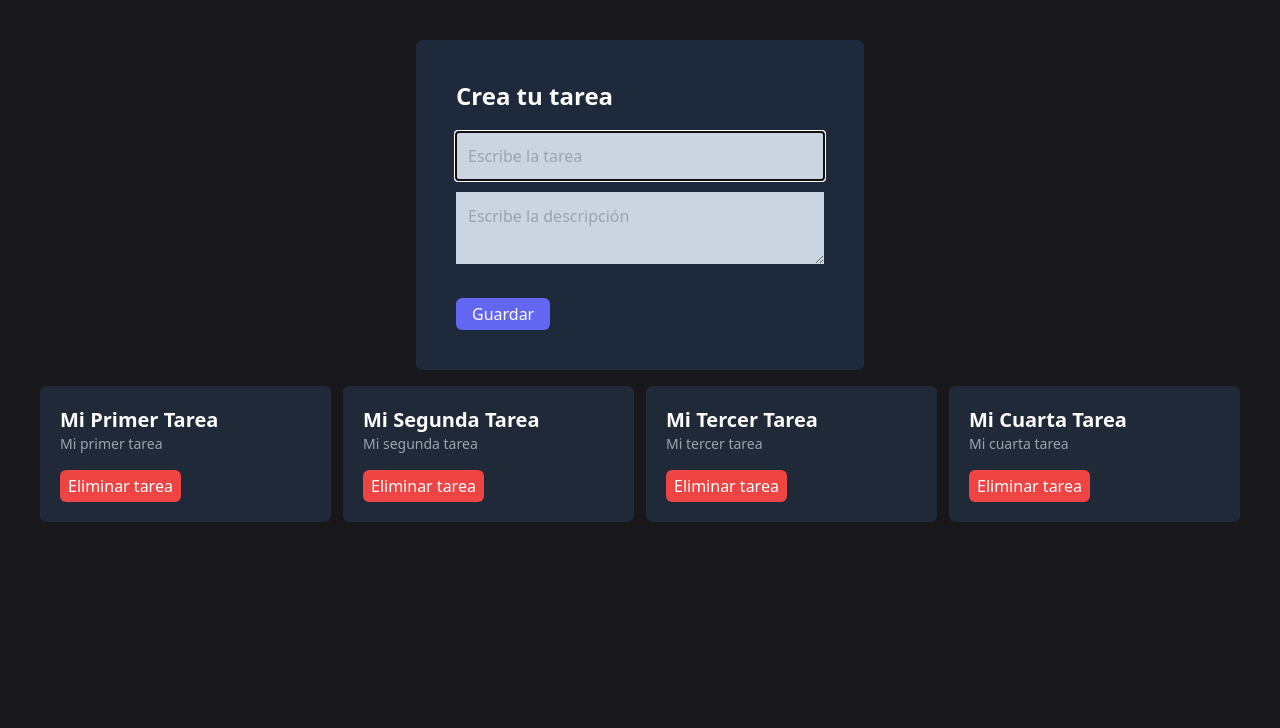
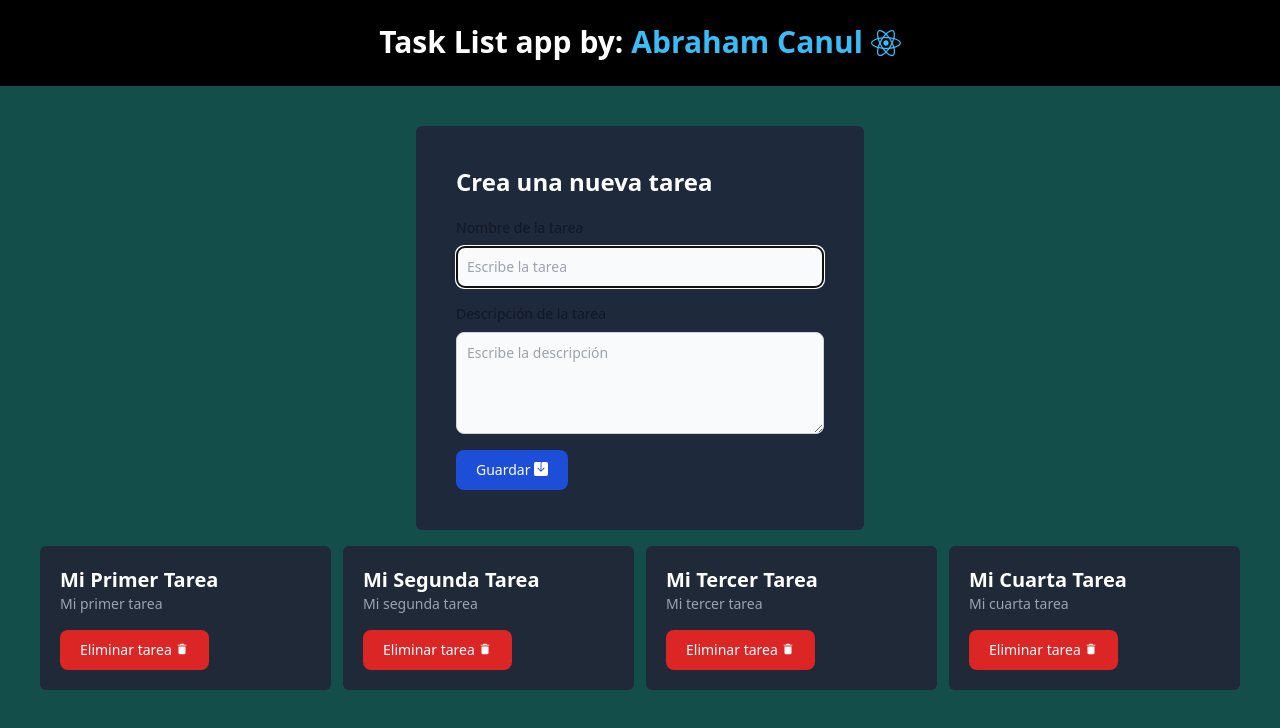
Before and after one commit to AbrahamCanul-Abe/react-tasks-app, a React (Vite) app: page / in a window 1280 px wide. Shown: the top 728 px of the page. Built offline with nearby package versions, Linux system fonts and the light colour scheme.

Commit message:
icons y header

```diff
--- a/package.json
+++ b/package.json
@@ -10,7 +10,8 @@
   },
   "dependencies": {
     "react": "^18.2.0",
-    "react-dom": "^18.2.0"
+    "react-dom": "^18.2.0",
+    "react-icons": "^4.7.1"
   },
   "devDependencies": {
     "@types/react": "^18.0.26",
--- a/src/App.jsx
+++ b/src/App.jsx
@@ -1,9 +1,22 @@
 import TaskList from './components/TaskList';
 import TaskForm from './components/TaskForm';
+import { FaReact } from 'react-icons/fa';
 
 function App() {
 	return (
-		<main className="bg-zinc-900 h-screen">
+		<main className="bg-teal-900 h-screen">
+			<div className="w-full bg-black">
+				<h1 className="text-3xl text-center py-6 text-white font-extrabold">
+					Task List app by:{' '}
+					<a
+						className="text-sky-400 hover:text-sky-600 none"
+						href="https://www.instagram.com/abe.dev_/"
+					>
+						Abraham Canul <FaReact className="inline-flex mb-1" />
+					</a>
+				</h1>
+			</div>
+
 			<div className="container mx-auto p-10">
 				<TaskForm />
 				<TaskList />
--- a/src/components/TaskCard.jsx
+++ b/src/components/TaskCard.jsx
@@ -1,5 +1,6 @@
 import { useContext } from 'react';
 import { TaskContext } from '../context/TaskContext';
+import { IoMdTrash } from 'react-icons/io';
 
 function TaskCard({ task }) {
 	const { deleteTask } = useContext(TaskContext);
@@ -9,10 +10,10 @@ function TaskCard({ task }) {
 			<h1 className="text-xl font-bold capitalize">{task.title}</h1>
 			<p className="text-gray-400 text-sm">{task.description}</p>
 			<button
-				className="bg-red-500 px-2 py-1 rounded-md mt-4 hover:bg-red-400"
+				className="mt-4 text-white bg-red-600 hover:bg-red-800 focus:ring-4 focus:outline-none focus:ring-red-300 font-medium rounded-lg text-sm w-full sm:w-auto px-5 py-2.5 text-center"
 				onClick={() => deleteTask(task.id)}
 			>
-				Eliminar tarea
+				Eliminar tarea <IoMdTrash className="inline-flex mb-1" />
 			</button>
 		</div>
 	);
--- a/src/components/TaskForm.jsx
+++ b/src/components/TaskForm.jsx
@@ -1,5 +1,6 @@
 import { useState, useContext } from 'react';
 import { TaskContext } from '../context/TaskContext';
+import { BsFillSaveFill } from 'react-icons/bs';
 
 function TaskForm() {
 	const [title, setTitle] = useState('');
@@ -22,26 +23,42 @@ function TaskForm() {
 				onSubmit={handlesubmit}
 				className="bg-slate-800 p-10 mb-4 rounded-md"
 			>
-				<h1 className="text-2xl font-bold text-white mb-5">Crea tu tarea</h1>
+				<h1 className="text-2xl font-bold text-white mb-5">
+					Crea una nueva tarea
+				</h1>
+				<label
+					htmlFor="message"
+					class="block mb-2 text-sm font-medium text-gray-900 dark:text-white"
+				>
+					Nombre de la tarea
+				</label>
 				<input
 					placeholder="Escribe la tarea"
 					onChange={(e) => {
 						setTitle(e.target.value);
 					}}
 					value={title}
-					className="bg-slate-300 p-3 w-full mb-3"
+					className="block p-2.5 w-full text-sm text-gray-900 bg-gray-50 rounded-lg border border-gray-300 focus:ring-blue-500 focus:border-blue-500 dark:bg-gray-700 dark:border-gray-600 dark:placeholder-gray-400 dark:text-white dark:focus:ring-blue-500 dark:focus:border-blue-500"
 					autoFocus
 				/>
+				<label
+					htmlFor="message"
+					class="block mb-2 text-sm font-medium text-gray-900 dark:text-white mt-4"
+				>
+					Descripción de la tarea
+				</label>
 				<textarea
 					placeholder="Escribe la descripción"
 					onChange={(e) => {
 						setDescription(e.target.value);
 					}}
 					value={description}
-					className="bg-slate-300 p-3 w-full mb-3"
+					id="message"
+					rows="4"
+					className="block p-2.5 w-full text-sm text-gray-900 bg-gray-50 rounded-lg border border-gray-300 focus:ring-blue-500 focus:border-blue-500 dark:bg-gray-700 dark:border-gray-600 dark:placeholder-gray-400 dark:text-white dark:focus:ring-blue-500 dark:focus:border-blue-500"
 				/>
-				<button className="bg-indigo-500 px-4 py-1 rounded-md mt-4 hover:bg-indigo-400 text-white">
-					Guardar
+				<button className="mt-4 text-white bg-blue-700 hover:bg-blue-800 focus:ring-4 focus:outline-none focus:ring-blue-300 font-medium rounded-lg text-sm w-full sm:w-auto px-5 py-2.5 text-center">
+					Guardar <BsFillSaveFill className="inline-flex mb-1" />
 				</button>
 			</form>
 		</div>
--- a/tailwind.config.cjs
+++ b/tailwind.config.cjs
@@ -1,6 +1,7 @@
 /** @type {import('tailwindcss').Config} */
 module.exports = {
 	content: ['./index.html', './src/**/*.{js,ts,jsx,tsx}'],
+
 	theme: {
 		extend: {},
 	},
```
Also changed, not shown: 1 other file (tests, documents, lock files or other folders).
